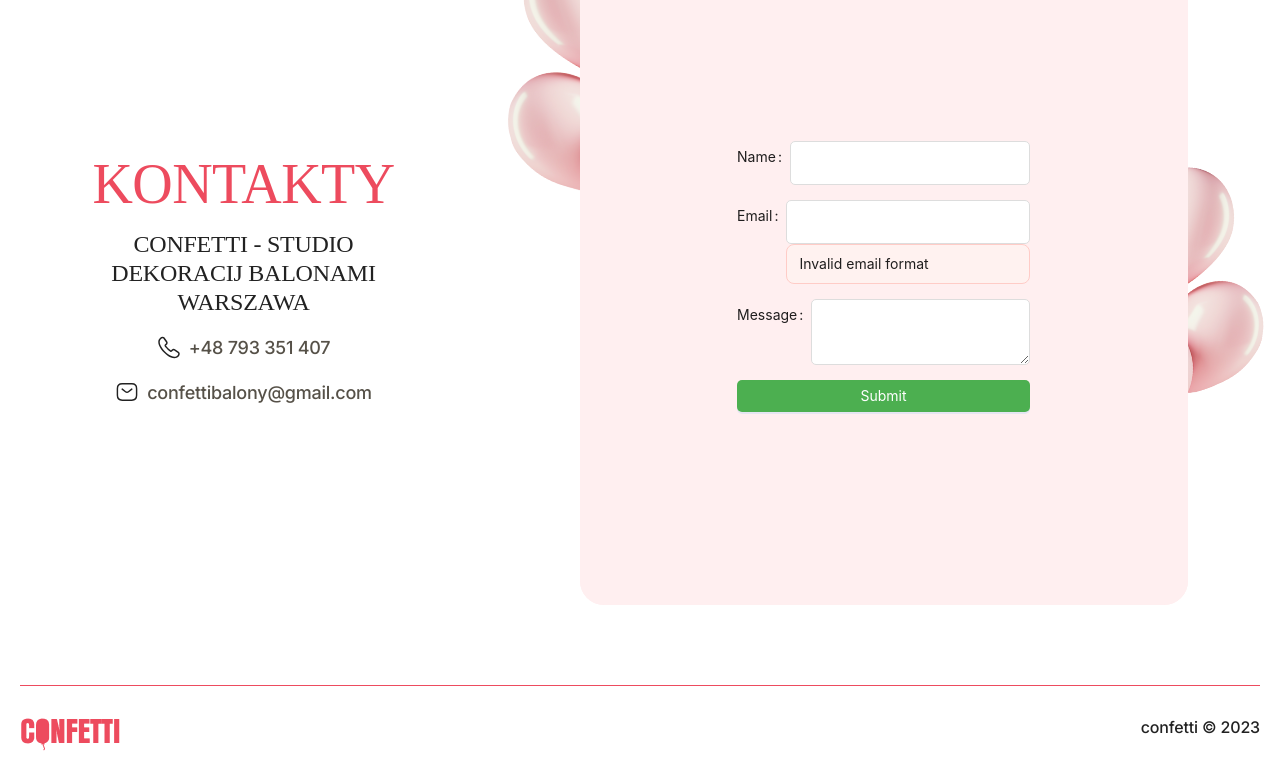
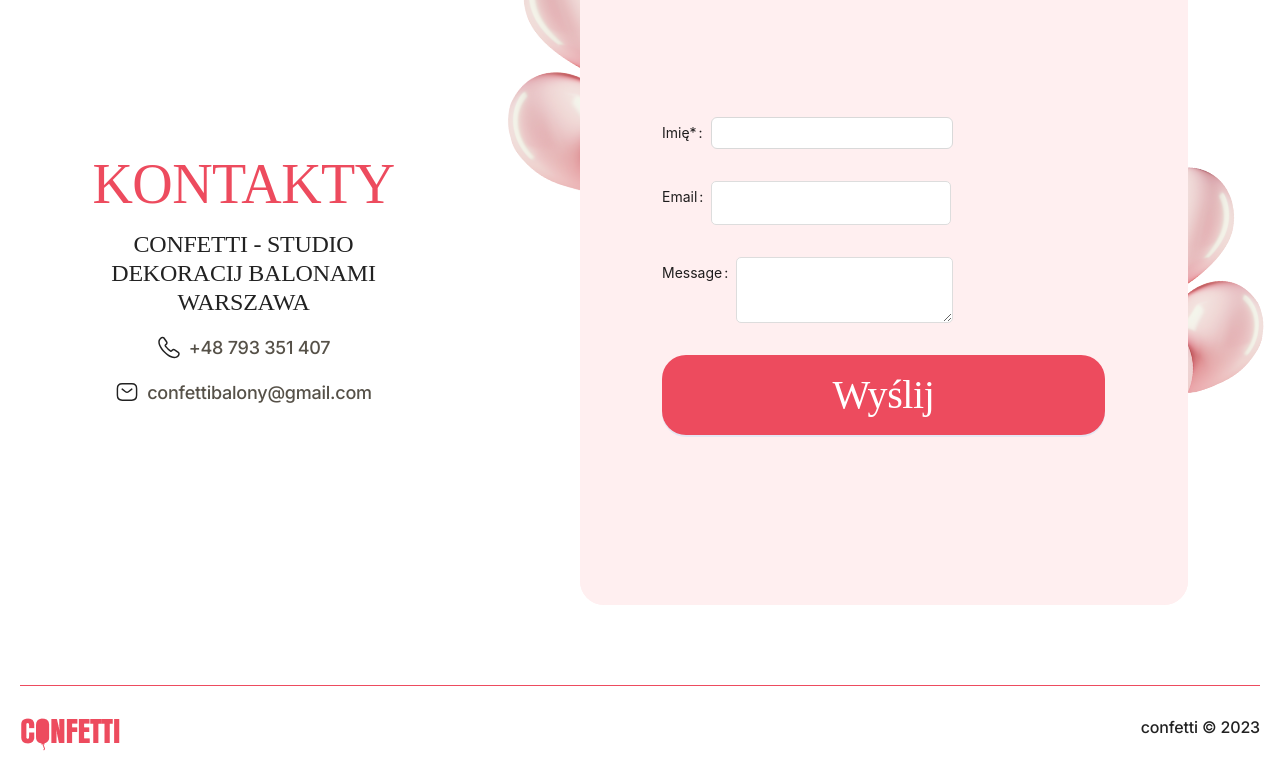
Before and after one commit to 0trava/CONFETTI, a React (Create React App) app: page / in a window 1280 px wide. Shown: the part 2425-3208 px from the top of the page. Built offline with nearby package versions, Linux system fonts and the light colour scheme; a web font is replaced by a local one.

Commit message:
add formik

```diff
--- a/package.json
+++ b/package.json
@@ -8,11 +8,13 @@
     "@testing-library/react": "^12.1.4",
     "@testing-library/user-event": "^13.5.0",
     "antd": "^5.14.0",
+    "formik": "^2.4.5",
     "react": "^18.1.0",
     "react-dom": "^18.1.0",
     "react-hook-form": "^7.50.0",
     "react-scripts": "5.0.1",
-    "web-vitals": "^2.1.3"
+    "web-vitals": "^2.1.3",
+    "yup": "^1.3.3"
   },
   "scripts": {
     "start": "react-scripts start",
--- a/src/components/components/Forma.jsx
+++ b/src/components/components/Forma.jsx
@@ -1,60 +1,59 @@
 import React, { useState } from 'react';
 import { Form, Input, Button, Alert } from 'antd';
-import { useForm } from 'react-hook-form';
+import { useFormik } from 'formik';
+import * as Yup from 'yup';
 import style from './Forma.module.css';
 
-const validateEmail = (email) => {
-    const re = /^[a-zA-Z0-9._%+-]+@[a-zA-Z0-9.-]+\.[a-zA-Z]{2,}$/;
-    return re.test(email);
-  };
-
-  const validateMessage = (message) => {
-    return message.length > 0;
-  };
-
 const Forma = () => {
-    const { register, handleSubmit, formState: { errors } } = useForm();
   const [submitted, setSubmitted] = useState(false);
+  // eslint-disable-next-line
   const [errorMessage, setErrorMessage] = useState('');
 
-    const onSubmit = (data) => {
-      if (!validateEmail(data.email)) {
-        setErrorMessage('Invalid email format');
-        return;
-      }
-
-      if (!validateMessage(data.message)) {
-        setErrorMessage('Message cannot be empty');
-        return;
-      }
-
+  const formik = useFormik({
+    initialValues: {
+      name: '',
+      email: '',
+      message: '',
+    },
+    validationSchema: Yup.object({
+      name: Yup.string().required('Name is required'),
+      email: Yup.string().email('Invalid email format').required('Email is required'),
+      message: Yup.string().required('Message is required'),
+    }),
+    onSubmit: (values) => {
+      // Можете виконати необхідні дії при успішному відправленні форми тут
       setSubmitted(true);
-    };
+    },
+  });
 
   return (
-        <Form onSubmit={handleSubmit(onSubmit)} className={style.formContainer}>
-        <Form.Item label="Name" className={style.formItem}>
-          <Input {...register('name', { required: true })} className={style.formInput} />
-          {errors.name && <Alert message="Name is required" type="error" />}
+    <Form onSubmit={formik.handleSubmit} className={style.formContainer}>
+      <Form.Item label="Imię*" className={style.formItem} validateStatus={formik.errors.name ? 'error' : ''}>
+        <Input {...formik.getFieldProps('name')} className={style.formInput_input} />
+        {formik.touched.name && formik.errors.name && <Alert message={formik.errors.name} type="error" />}
       </Form.Item>
-        <Form.Item label="Email" className={style.formItem}>
-          <Input {...register('email', { required: true })} className={style.formInput} />
-          {errors.email && <Alert message="Email is required" type="error" />}
-          {!validateEmail(register('email').value) && <Alert message="Invalid email format" type="error" />}
+
+      <Form.Item label="Email" className={style.formItem} validateStatus={formik.errors.email ? 'error' : ''}>
+        <Input {...formik.getFieldProps('email')} className={style.formInput} />
+        {formik.touched.email && formik.errors.email && <Alert message={formik.errors.email} type="error" />}
       </Form.Item>
-        <Form.Item label="Message" className={style.formItem}>
-          <Input.TextArea {...register('message', { required: true })} className={style.formTextarea} />
-          {errors.message && <Alert message="Message is required" type="error" />}
+
+      <Form.Item label="Message" className={style.formItem} validateStatus={formik.errors.message ? 'error' : ''}>
+        <Input.TextArea {...formik.getFieldProps('message')} className={style.formTextarea} />
+        {formik.touched.message && formik.errors.message && <Alert message={formik.errors.message} type="error" />}
       </Form.Item>
+
       {errorMessage && <Alert message={errorMessage} type="error" />}
+
       <Form.Item>
         <Button type="primary" htmlType="submit" className={style.formButton}>
-            Submit
+          Wyślij
         </Button>
       </Form.Item>
+
       {submitted && <Alert message="Form submitted successfully" type="success" />}
     </Form>
   );
 };
 
-export default Forma
+export default Forma;
--- a/src/components/components/Forma.module.css
+++ b/src/components/components/Forma.module.css
@@ -3,7 +3,11 @@
   }
 
   .formItem {
-    margin-bottom: 15px;
+    margin-bottom: 32px;
+    display: flex;
+    flex-direction: column;
+    align-items: flex-start;
+
   }
 
   .formInput {
@@ -24,15 +28,26 @@
   }
 
   .formButton {
-    width: 100%;
-    padding: 10px;
-    border-radius: 5px;
-    background-color: #4CAF50;
-    color: white;
-    border: none;
+    width: 443px;
+    height: 80px;
+    padding: 24px, 32px, 24px, 32px;
+    border-radius: 24px;
+    gap: 10px;
+    background: #ED4B5E;
+
+
     cursor: pointer;
+
+    font-family: Anzeigen-Grotesk;
+    font-size: 40px;
+    font-weight: 500;
+    line-height: 32px;
+    letter-spacing: -0.01em;
+    text-align: center;
+
   }
 
-  .formButton:hover {
-    background-color: #45a049;
+.ant-btn.ant-btn-primary.css-dev-only-do-not-override-1rqnfsa:hover {
+      background-color: #ff0000 !important;
+      color: #000 !important;
   }
```
Also changed, not shown: 1 other file (tests, documents, lock files or other folders). Lines whose indentation alone changed are shown as unchanged.
